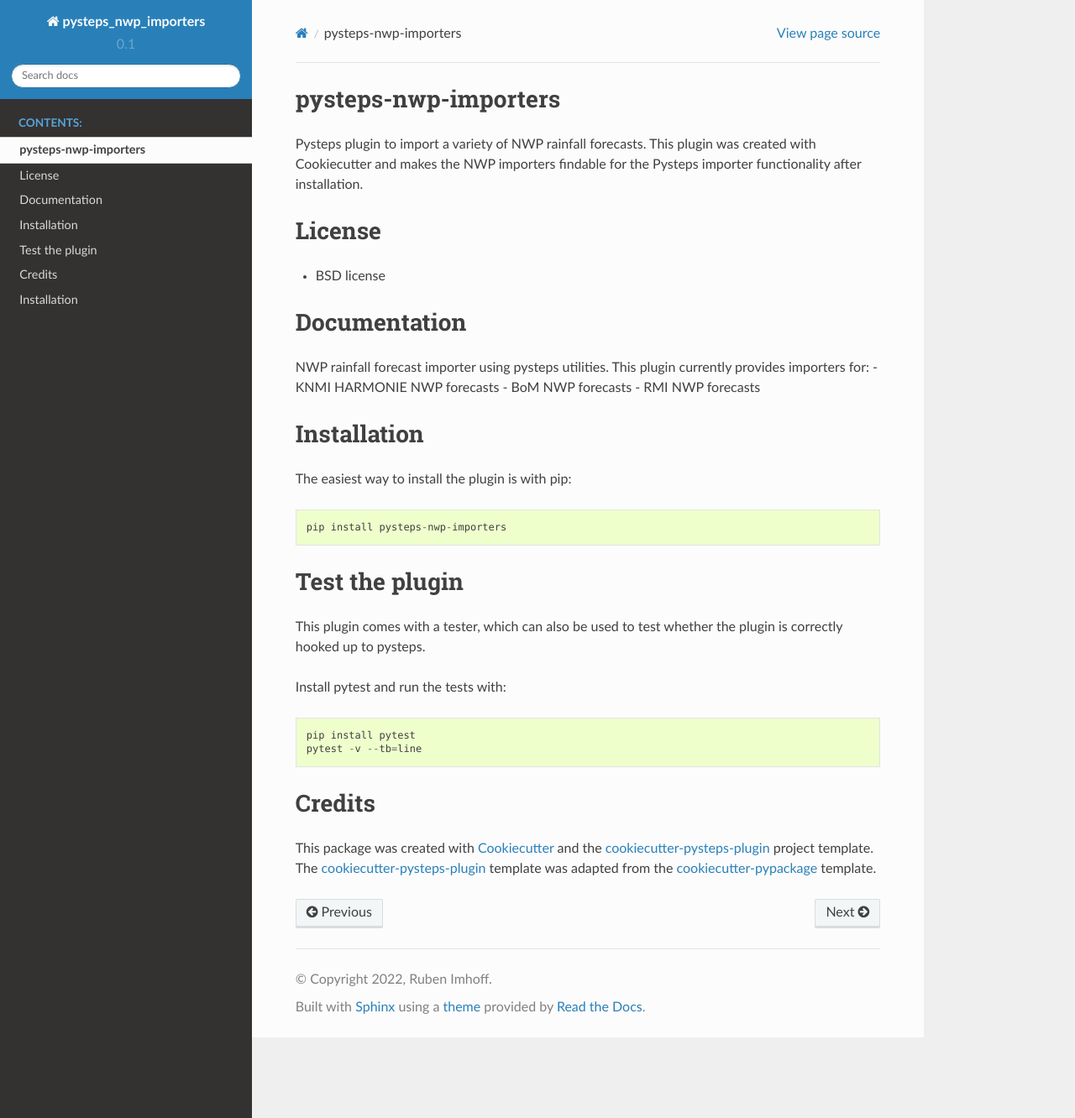
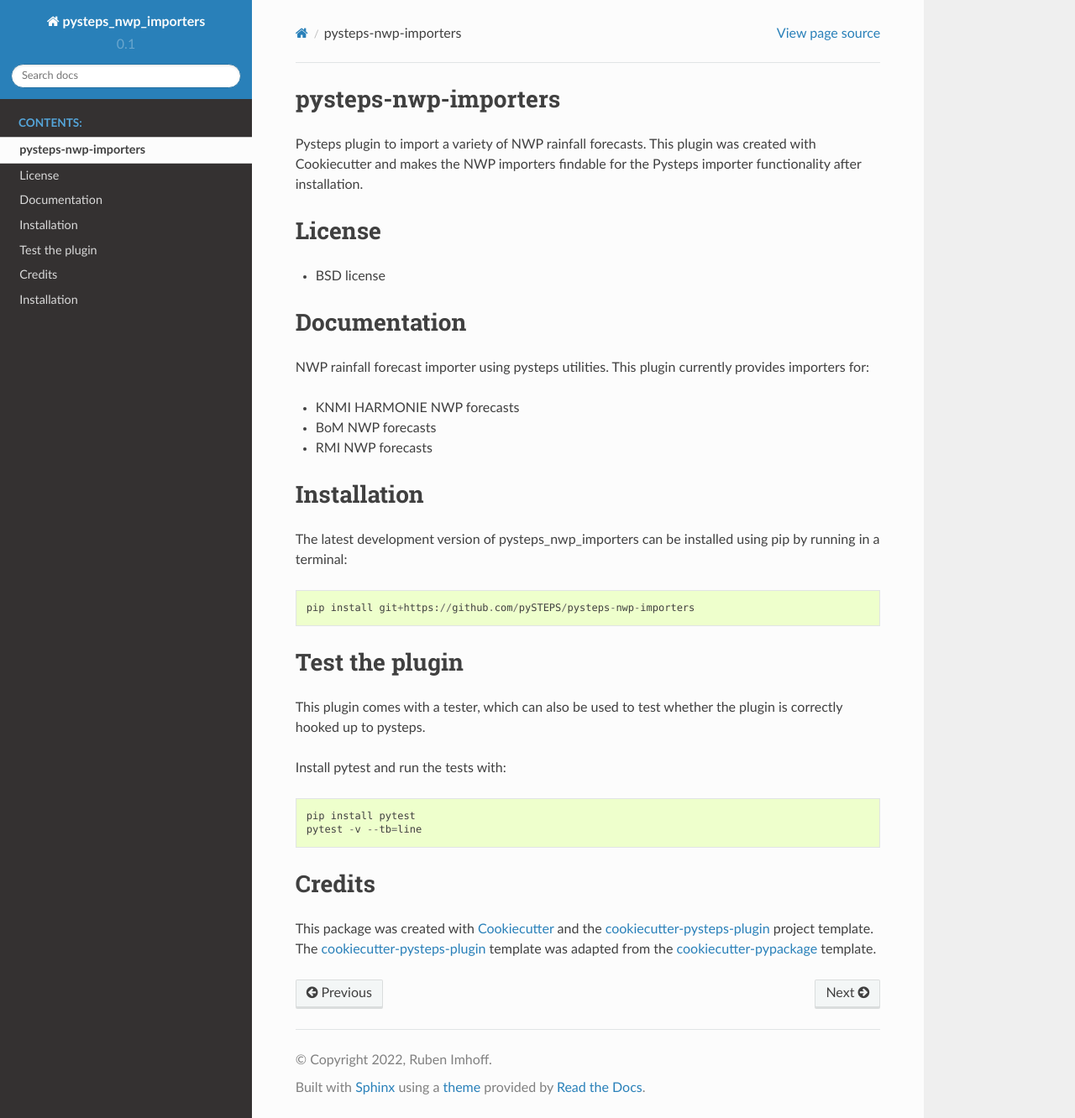
Before and after one commit to pySTEPS/pysteps-nwp-importers, a Sphinx documentation site: the page built from docs/readme.rst, in a window 1280 px wide and 1332 px high. Shown: the whole window at 84% size. Built offline with Sphinx 7.4.7 and the Read the Docs theme 2.0.0, drawn with Linux system fonts in a browser that asks for light colours.

Commit message:
Do not publish to pypi

```diff
--- a/README.rst
+++ b/README.rst
@@ -13,17 +13,19 @@
 =============
 
 NWP rainfall forecast importer using pysteps utilities. This plugin currently provides importers for:
-- KNMI HARMONIE NWP forecasts
-- BoM NWP forecasts
-- RMI NWP forecasts
+
+* KNMI HARMONIE NWP forecasts
+* BoM NWP forecasts
+* RMI NWP forecasts
 
 
 Installation
 ============
 
-The easiest way to install the plugin is with pip::
+The latest development version of pysteps_nwp_importers can be installed using
+pip by running in a terminal::
 
-	pip install pysteps-nwp-importers
+    pip install git+https://github.com/pySTEPS/pysteps-nwp-importers
 
 Test the plugin
 ===============
```
Also changed, not shown: docs/installation.rst (+0 -13 lines), 1 other file.
